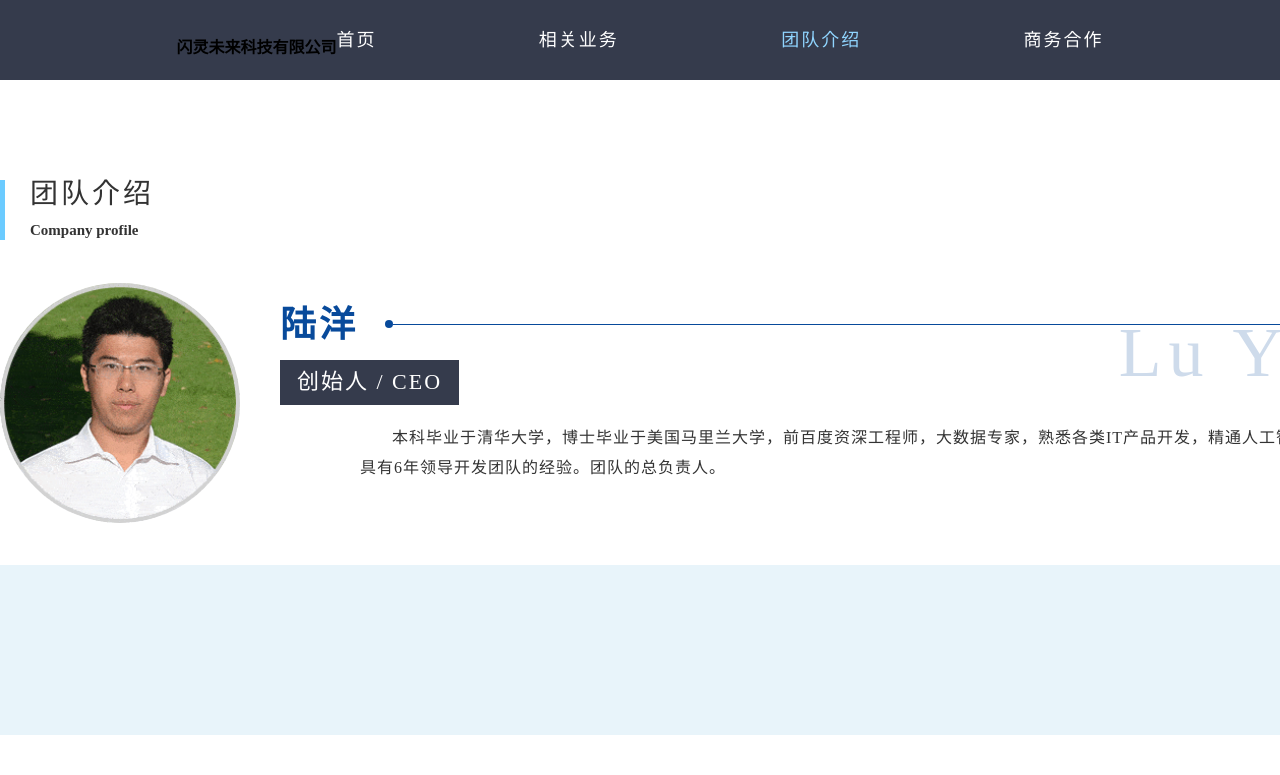
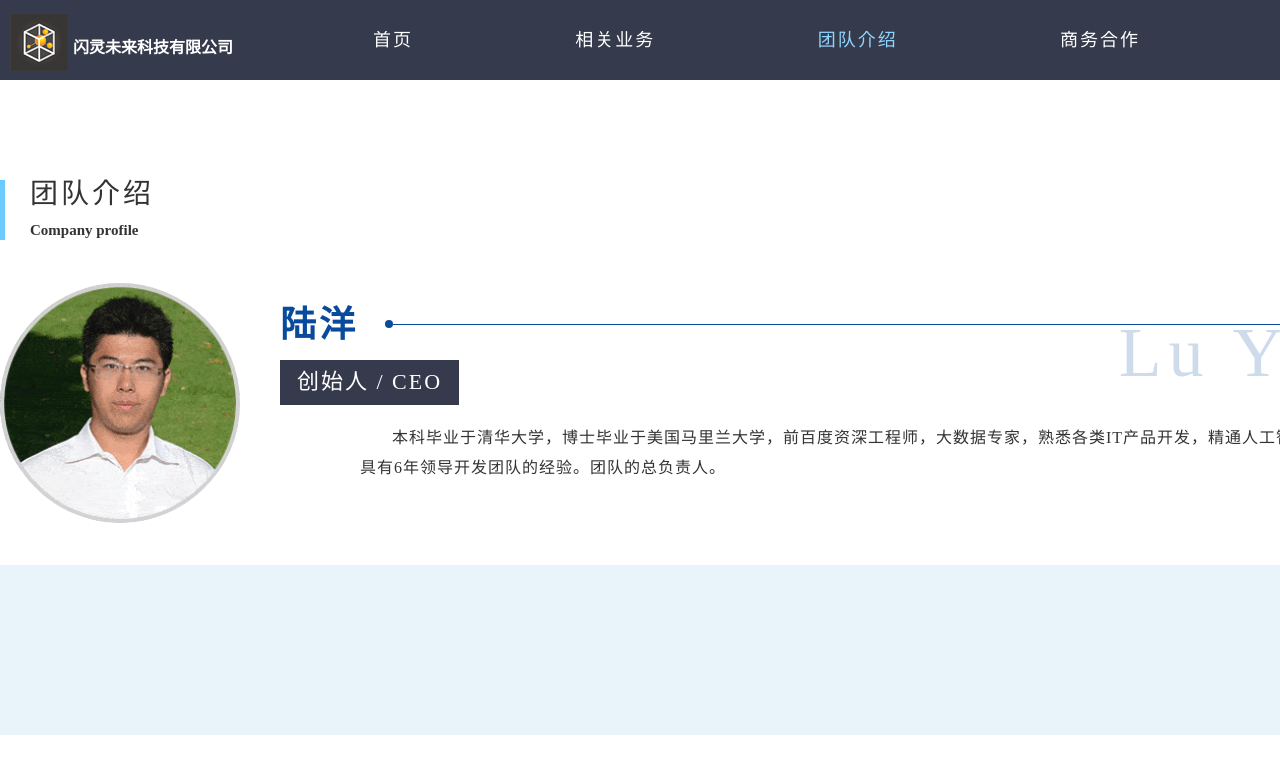
Before and after one commit to Mimperial/office-websit, a plain HTML site: page detail/teamIntroduction.html in a window 1280 px wide. Shown: the top 775 px of the page. Drawn offline with Linux system fonts and the light colour scheme.

Commit message:
团队介绍完成

```diff
--- a/css/teamIntroduction.css
+++ b/css/teamIntroduction.css
@@ -3,13 +3,32 @@
     height: 80px;
     background: #353b4c;
     display: flex;
-    align-items: center;
-    justify-content: center;
+}
+
+.sl-title {
+    display: flex;
+    flex-direction: row;
+    color: #fff;
+    font-family: Arial, Helvetica, sans-serif;
+    height: 80px;
+    line-height: 70px;
+    padding-left: 10px;
+    padding-top: 13px;
+}
+
+.sl-title a {
+    color: #fff;
+    text-decoration: none
+}
+
+.sl-logo {
+    margin-right: 5px;
 }
 
 .head_content {
     height: 100%;
     width: 767px;
+    margin: 0 auto;
     display: flex;
     align-items: center;
     justify-content: space-between;
@@ -163,6 +182,12 @@
     background: #e8f4fa;
 }
 
+.index_body {
+    width: 1405px;
+    margin: 0 auto;
+    font-size: 16px;
+}
+
 .index_footer {
     height: 15em;
     width: 100%;
--- a/detail/teamIntroduction.html
+++ b/detail/teamIntroduction.html
@@ -9,11 +9,14 @@
 </head>
 
 <body>
+    <div class="index_box_box">
         <div class="team_head">
             <div class="sl-title">
-            <div class="sl-logo"><img src="./images/logo.png" alt=""></div>
+                <div class="sl-logo"><img src="../images/logo.png" alt=""></div>
                 <div>
-                <h3>闪灵未来科技有限公司</h3>
+                    <h3>
+                        <a href="../index.html">闪灵未来科技有限公司</a>
+                    </h3>
                 </div>
             </div>
             <ul class="head_content">
@@ -116,6 +119,8 @@
             </div>
 
         </div>
+    </div>
+
 </body>
 
 </html>
```
Also changed, not shown: detail/workshow.html (+3 -3 lines). Lines whose indentation alone changed are shown as unchanged.
